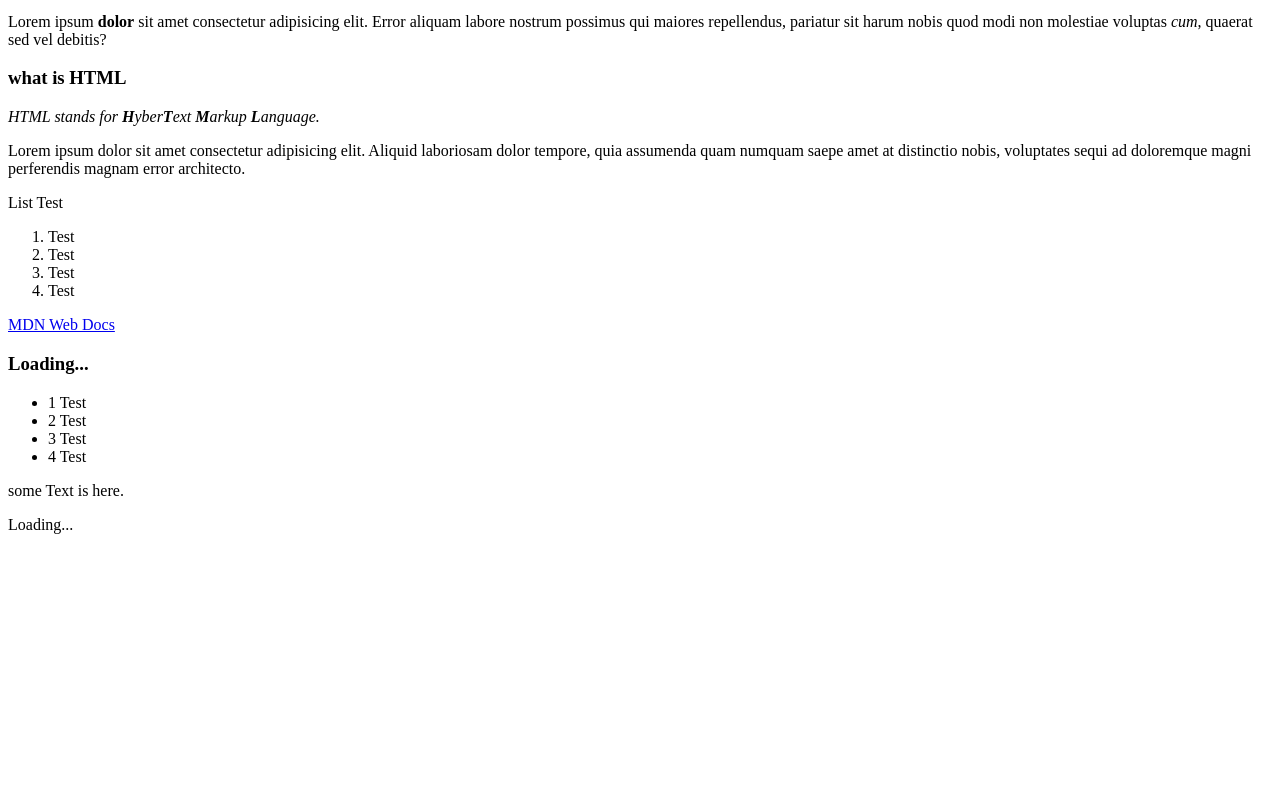
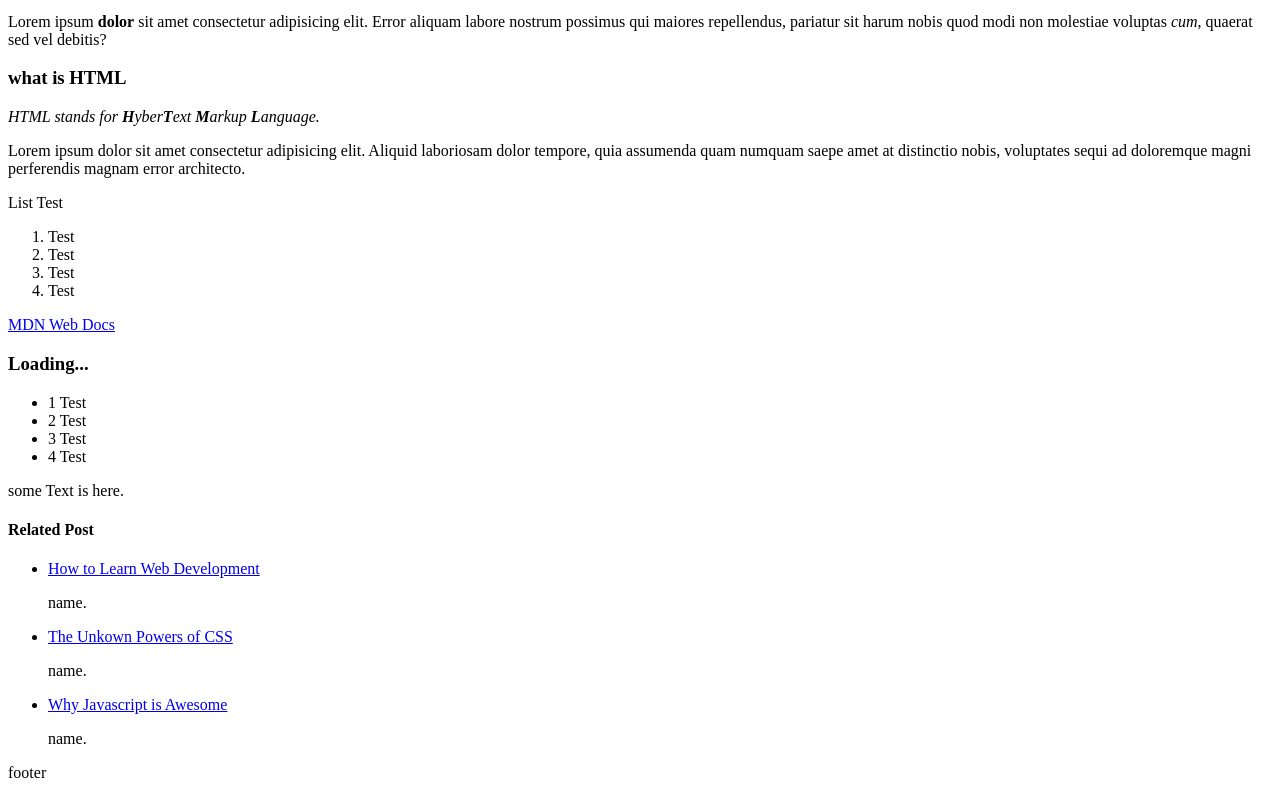
Before and after one commit to Barbodnasimi/html-css-exercise, a website: page HTML/index.html in a window 1280 px wide. Shown: the part 220-1010 px from the top of the page. Before the commit the page ends 800 px from the top, so only its background shows below. Drawn offline with Linux system fonts and the light colour scheme.

Commit message:
update code

```diff
--- a/HTML/index.html
+++ b/HTML/index.html
@@ -59,8 +59,36 @@
    </p>
 </article>
 
+<aside>
+    <h4>Related Post</h4>
+
+    <ul>
+        <li>
+            <a target="_blank" href="https://www.turingcollege.com/web-development?utm_source=google&utm_medium=cpc&utm_term=learn%20to%20be%20a%20web%20developer&utm_campaign=Search+General+PL+NL+RO+PT+ESP&gad_source=1&gclid=Cj0KCQiArrCvBhCNARIsAOkAGcXk2_K4GrU3KD4Ooc2v1HhxJ96fR640HwbSJGBccA2BNnyL9MWT2aEaAnr6EALw_wcB">
+                How to Learn Web Development</a>
+            <p>
+                name.
+            </p>
+        </li>
+        <li>
+            <a target="_blank" href="https://web.dev/articles/the-amazing-powers-of-css">
+                The Unkown Powers of CSS</a>
+            <p>
+                name.
+            </p>
+        </li>
+        <li>
+            <a target="_blank" href="https://medium.com/@sannanmalikofficial/why-javascript-is-awesome-4f5ccd46f246">
+                Why Javascript is Awesome</a>
+            <p>
+                name.
+            </p>
+        </li>
+    </ul>
+</aside>
+
 <footer>
-    Loading...
+    footer
 </footer>
 </body>
 </html>
```
